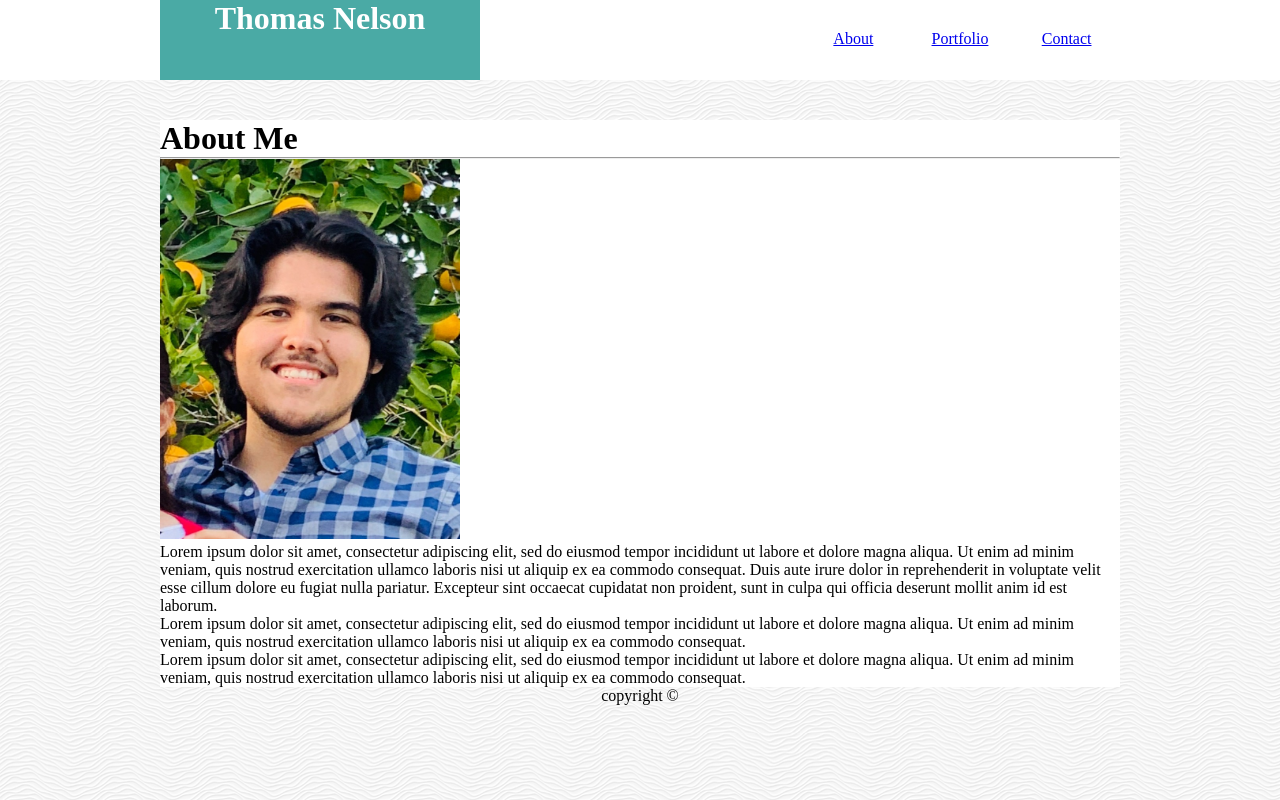
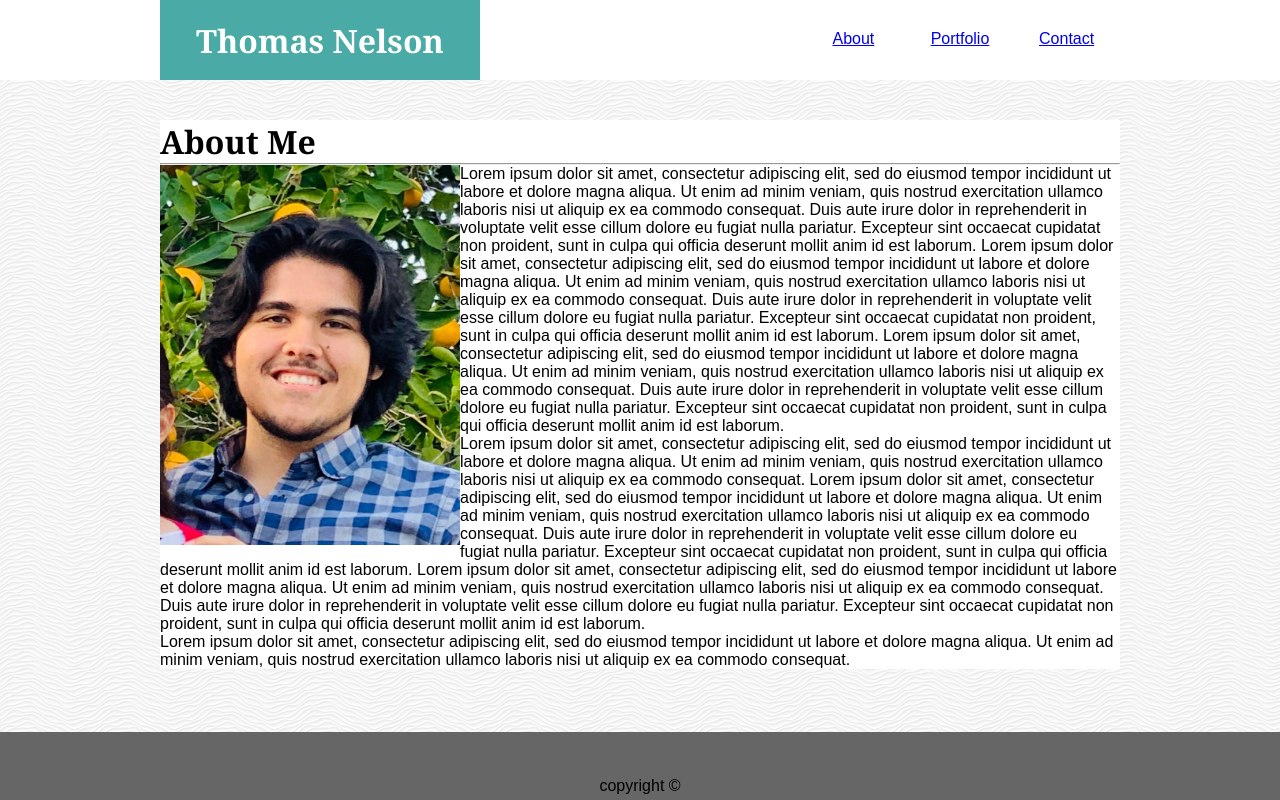
Before and after one commit to thnlsn/Basic-Portfolio, a plain HTML site: page index.html in a window 1280 px wide. Drawn offline with Linux system fonts and the light colour scheme.

Commit message:
added icon and updated css

```diff
--- a/assets/style.css
+++ b/assets/style.css
@@ -12,6 +12,11 @@
 body {
     background-image: url("../images/whiteWaves.png");
     clear: both;
+    font-family: 'Arial', 'Helvetica Neue', Helvetica, sans-serif;
+}
+
+h1 {
+    font-family: 'Georgia', 'Times New Roman', Times, serif;
 }
 
 .▉▊heading {
@@ -31,7 +36,7 @@ header {
 
 }
 
-#▉▊myName {
+#▉▊nameCont {
 
     float: left;
     background-color: #4aaaa5;
@@ -39,7 +44,11 @@ header {
     height: 100%;
     width: 33.33%;
     text-align: center;
+}
 
+.▉▊myName {
+    height: 100%;
+    padding-top: 6%
 }
 
 #▉▊links {
@@ -66,7 +75,9 @@ header {
     height: 100%;
     float: left;
     text-align: center;
-    border: 100px;
+    border-left: 10px;
+    border-right: 10px;
+    border-color: solid black;
 
 }
 
@@ -91,11 +102,19 @@ header {
 }
 
 #▉▊footing {
+    position: fixed;
+    bottom: 0;
+    width: 100%;
+    background-color: #666666
+
 
 }
 
 footer {
-    text-align: center
+    text-align: center;
+    margin: auto;
+    padding-bottom: 5px;
+    padding-top: 45px;
 }
 
 /*▉▊▉▊▉▊▉▊▉▊▉▊▉▊▉▊▉▊▉▊▉▊▉▊▉▊▉▊▉▊▉▊▉▊▉▊▉▊▉▊▉▊▉▊▉|INDEX.HTML|▉▊▉▊▉▊▉▊▉▊▉▊▉▊▉▊▉▊▉▊▉▊▉▊▉▊▉▊▉▊▉▊▉▊▉▊▉▊▉▊▉▊▉▊▉*/
@@ -103,10 +122,12 @@ footer {
 #▉▊myFace {
     height: 380px;
     width: 300px;
+    float: left;
 }
 
 #▉▊para1 {
-
+    display: inline;
+    height: 100px;
 }
 
 #▉▊para2 {
--- a/index.html
+++ b/index.html
@@ -5,6 +5,7 @@
         <meta charset="utf-8">
         <title>Basic Portfolio</title>
         <link rel="stylesheet" type="text/css" href="assets/style.css"/>
+        <link rel="icon" type="icon" href="./assets/favicon.ico">
     </head>
 
     <body>
@@ -13,8 +14,8 @@
 
         <div class="▉▊heading">
             <header>
-                    <div id="▉▊myName">
-                        <h1>Thomas Nelson</h1>
+                    <div id="▉▊nameCont">
+                        <h1 class="▉▊myName">Thomas Nelson</h1>
                     </div>
 
                     <div id="▉▊links">
@@ -48,10 +49,26 @@
                         Ut enim ad minim veniam, quis nostrud exercitation ullamco laboris nisi ut aliquip ex ea commodo consequat.
                         Duis aute irure dolor in reprehenderit in voluptate velit esse cillum dolore eu fugiat nulla pariatur.
                         Excepteur sint occaecat cupidatat non proident, sunt in culpa qui officia deserunt mollit anim id est laborum.
+                        Lorem ipsum dolor sit amet, consectetur adipiscing elit, sed do eiusmod tempor incididunt ut labore et dolore magna aliqua.
+                        Ut enim ad minim veniam, quis nostrud exercitation ullamco laboris nisi ut aliquip ex ea commodo consequat.
+                        Duis aute irure dolor in reprehenderit in voluptate velit esse cillum dolore eu fugiat nulla pariatur.
+                        Excepteur sint occaecat cupidatat non proident, sunt in culpa qui officia deserunt mollit anim id est laborum.
+                        Lorem ipsum dolor sit amet, consectetur adipiscing elit, sed do eiusmod tempor incididunt ut labore et dolore magna aliqua.
+                        Ut enim ad minim veniam, quis nostrud exercitation ullamco laboris nisi ut aliquip ex ea commodo consequat.
+                        Duis aute irure dolor in reprehenderit in voluptate velit esse cillum dolore eu fugiat nulla pariatur.
+                        Excepteur sint occaecat cupidatat non proident, sunt in culpa qui officia deserunt mollit anim id est laborum.
                     </p>
                     <p id="▉▊para2">
                         Lorem ipsum dolor sit amet, consectetur adipiscing elit, sed do eiusmod tempor incididunt ut labore et dolore magna aliqua.
                         Ut enim ad minim veniam, quis nostrud exercitation ullamco laboris nisi ut aliquip ex ea commodo consequat.
+                        Lorem ipsum dolor sit amet, consectetur adipiscing elit, sed do eiusmod tempor incididunt ut labore et dolore magna aliqua.
+                        Ut enim ad minim veniam, quis nostrud exercitation ullamco laboris nisi ut aliquip ex ea commodo consequat.
+                        Duis aute irure dolor in reprehenderit in voluptate velit esse cillum dolore eu fugiat nulla pariatur.
+                        Excepteur sint occaecat cupidatat non proident, sunt in culpa qui officia deserunt mollit anim id est laborum.
+                        Lorem ipsum dolor sit amet, consectetur adipiscing elit, sed do eiusmod tempor incididunt ut labore et dolore magna aliqua.
+                        Ut enim ad minim veniam, quis nostrud exercitation ullamco laboris nisi ut aliquip ex ea commodo consequat.
+                        Duis aute irure dolor in reprehenderit in voluptate velit esse cillum dolore eu fugiat nulla pariatur.
+                        Excepteur sint occaecat cupidatat non proident, sunt in culpa qui officia deserunt mollit anim id est laborum.
                     </p>
                     <p id="▉▊para3">
                         Lorem ipsum dolor sit amet, consectetur adipiscing elit, sed do eiusmod tempor incididunt ut labore et dolore magna aliqua.
```
Also changed, not shown: portfolio.html (+8 -6 lines), assets/favicon.ico (added), 1 other file.
